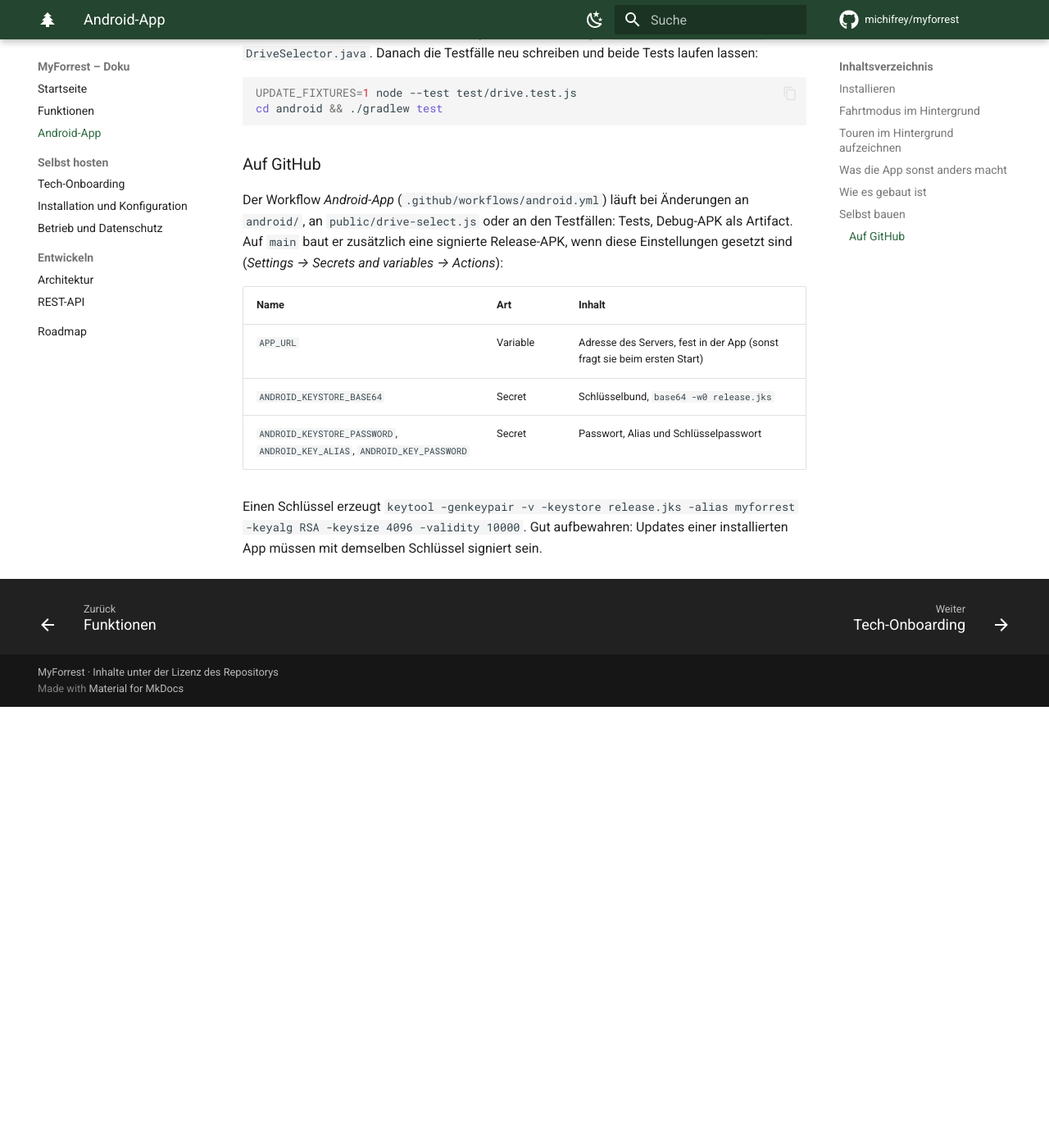
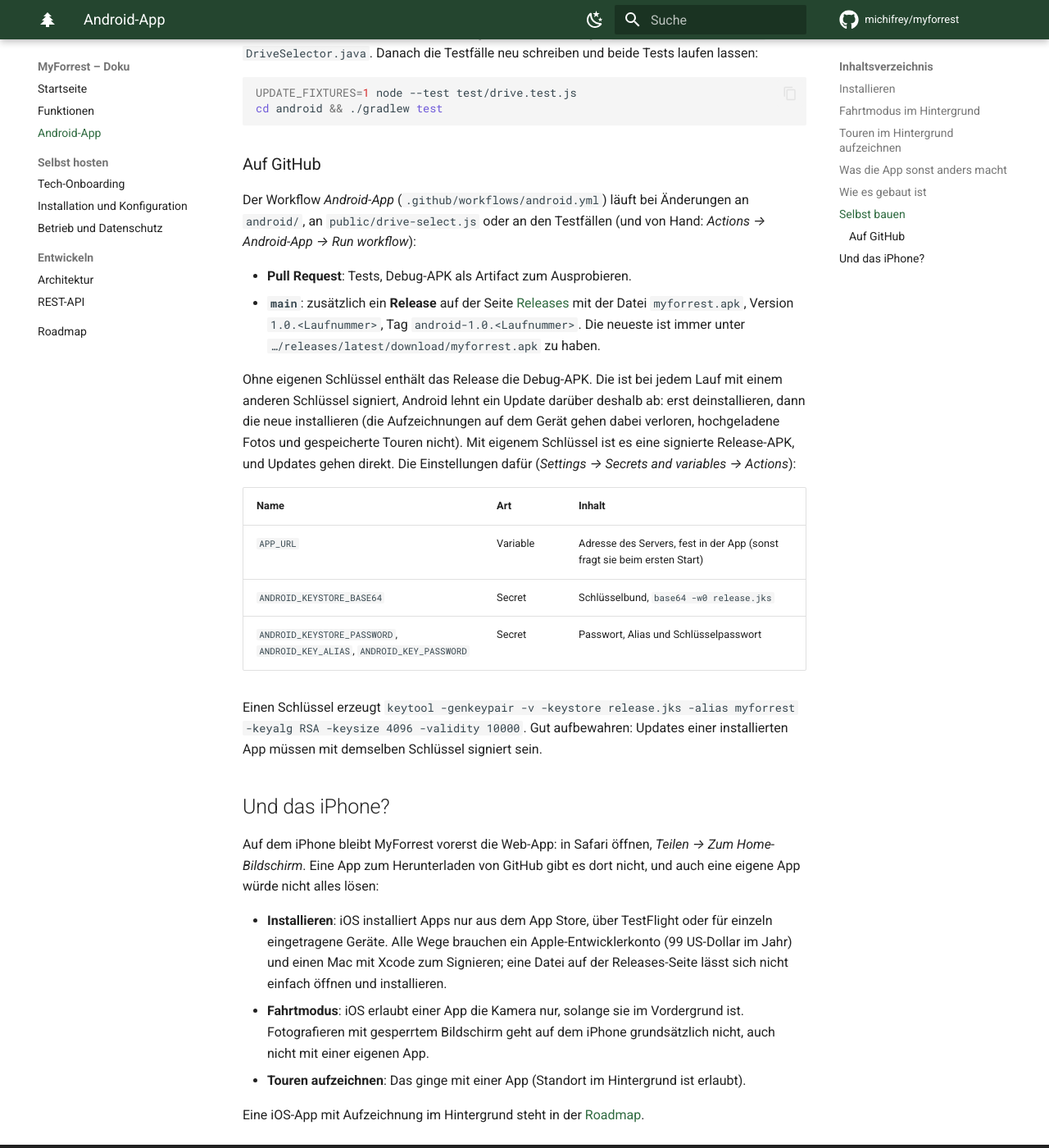
Before and after one commit to michifrey/myforrest, an MkDocs documentation site: the page built from docs/android.md, in a window 1280 px wide and 1400 px high, scrolled down 4044 px. Shown: the whole window at 82% size. Built offline with MkDocs 1.6.1 and Material for MkDocs 9.7.7, drawn with Linux system fonts in a browser that asks for light colours; comment, search, counter and statistics services are not loaded; before the commit the page ends 4906 px from its top, so only the background shows below that; some of the changed text lies outside the part shown.

Commit message:
Workflows auf aktuelle Actions, Android-APK als Release zum Herunterladen
Alle Workflows nutzen die aktuellen Versionen der Actions (Node 24 statt
des veralteten Node 20). Auf main legt der Android-Workflow jetzt ein
Release mit myforrest.apk an, immer erreichbar unter
releases/latest/download/myforrest.apk; signiert mit dem eigenen
Schlüssel, sonst die Debug-APK mit Hinweis. Die Doku sagt, wie man die
App installiert und warum es für das iPhone keine Datei zum
Herunterladen gibt.

Co-Authored-By: Claude Opus 5.5 <noreply@anthropic.com>
Claude-Session: https://claude.ai/code/session_01WD61qQp5t8DfChmnqz25JP

```diff
--- a/docs/android.md
+++ b/docs/android.md
@@ -17,9 +17,11 @@ wie im Browser. Neue Funktionen kommen deshalb ohne neue App-Version: Die App l
 
 ## Installieren
 
-1. Die APK herunterladen: *Actions → Android-App →* letzter Lauf auf `main` *→ Artifacts*
-   (`myforrest-release-apk`, oder `myforrest-debug-apk` zum Ausprobieren). Wer selbst baut, siehe unten.
-2. Auf dem Handy öffnen und die Installation aus dieser Quelle erlauben.
+1. Auf dem Handy die neueste Version laden:
+   **[myforrest.apk](https://github.com/michifrey/myforrest/releases/latest/download/myforrest.apk)**
+   (alle Versionen unter [Releases](https://github.com/michifrey/myforrest/releases)). Wer selbst baut, siehe unten.
+2. Die Datei öffnen und die Installation aus dieser Quelle erlauben. Steht im Release *Testversion
+   (Debug-Signatur)*, vor einem Update die alte Version deinstallieren (siehe [Auf GitHub](#auf-github)).
 3. Beim ersten Start fragt die App nach der **Adresse des Servers** (z. B. `https://myforrest.example.org`),
    ausser sie wurde beim Bauen fest eingetragen. Wechseln lässt sie sich später über die Verknüpfung
    *Server wechseln* (lange auf das App-Symbol drücken).
@@ -121,9 +123,18 @@ cd android && ./gradlew test
 ### Auf GitHub
 
 Der Workflow *Android-App* (`.github/workflows/android.yml`) läuft bei Änderungen an `android/`, an
-`public/drive-select.js` oder an den Testfällen: Tests, Debug-APK als Artifact. Auf `main` baut er zusätzlich
-eine signierte Release-APK, wenn diese Einstellungen gesetzt sind (*Settings → Secrets and variables →
-Actions*):
+`public/drive-select.js` oder an den Testfällen (und von Hand: *Actions → Android-App → Run workflow*):
+
+- **Pull Request**: Tests, Debug-APK als Artifact zum Ausprobieren.
+- **`main`**: zusätzlich ein **Release** auf der Seite [Releases](https://github.com/michifrey/myforrest/releases)
+  mit der Datei `myforrest.apk`, Version `1.0.<Laufnummer>`, Tag `android-1.0.<Laufnummer>`. Die neueste ist
+  immer unter `…/releases/latest/download/myforrest.apk` zu haben.
+
+Ohne eigenen Schlüssel enthält das Release die Debug-APK. Die ist bei jedem Lauf mit einem anderen Schlüssel
+signiert, Android lehnt ein Update darüber deshalb ab: erst deinstallieren, dann die neue installieren (die
+Aufzeichnungen auf dem Gerät gehen dabei verloren, hochgeladene Fotos und gespeicherte Touren nicht). Mit
+eigenem Schlüssel ist es eine signierte Release-APK, und Updates gehen direkt. Die Einstellungen dafür
+(*Settings → Secrets and variables → Actions*):
 
 | Name | Art | Inhalt |
 |------|-----|--------|
@@ -133,3 +144,17 @@ Actions*):
 
 Einen Schlüssel erzeugt `keytool -genkeypair -v -keystore release.jks -alias myforrest -keyalg RSA -keysize 4096
 -validity 10000`. Gut aufbewahren: Updates einer installierten App müssen mit demselben Schlüssel signiert sein.
+
+## Und das iPhone?
+
+Auf dem iPhone bleibt MyForrest vorerst die Web-App: in Safari öffnen, *Teilen → Zum Home-Bildschirm*. Eine
+App zum Herunterladen von GitHub gibt es dort nicht, und auch eine eigene App würde nicht alles lösen:
+
+- **Installieren**: iOS installiert Apps nur aus dem App Store, über TestFlight oder für einzeln
+  eingetragene Geräte. Alle Wege brauchen ein Apple-Entwicklerkonto (99 US-Dollar im Jahr) und einen Mac mit
+  Xcode zum Signieren; eine Datei auf der Releases-Seite lässt sich nicht einfach öffnen und installieren.
+- **Fahrtmodus**: iOS erlaubt einer App die Kamera nur, solange sie im Vordergrund ist. Fotografieren mit
+  gesperrtem Bildschirm geht auf dem iPhone grundsätzlich nicht, auch nicht mit einer eigenen App.
+- **Touren aufzeichnen**: Das ginge mit einer App (Standort im Hintergrund ist erlaubt).
+
+Eine iOS-App mit Aufzeichnung im Hintergrund steht in der [Roadmap](roadmap.md).
```
Also changed, not shown: README.md (+4 -1 lines), docs/roadmap.md (+3 -1 lines), 4 other files.
